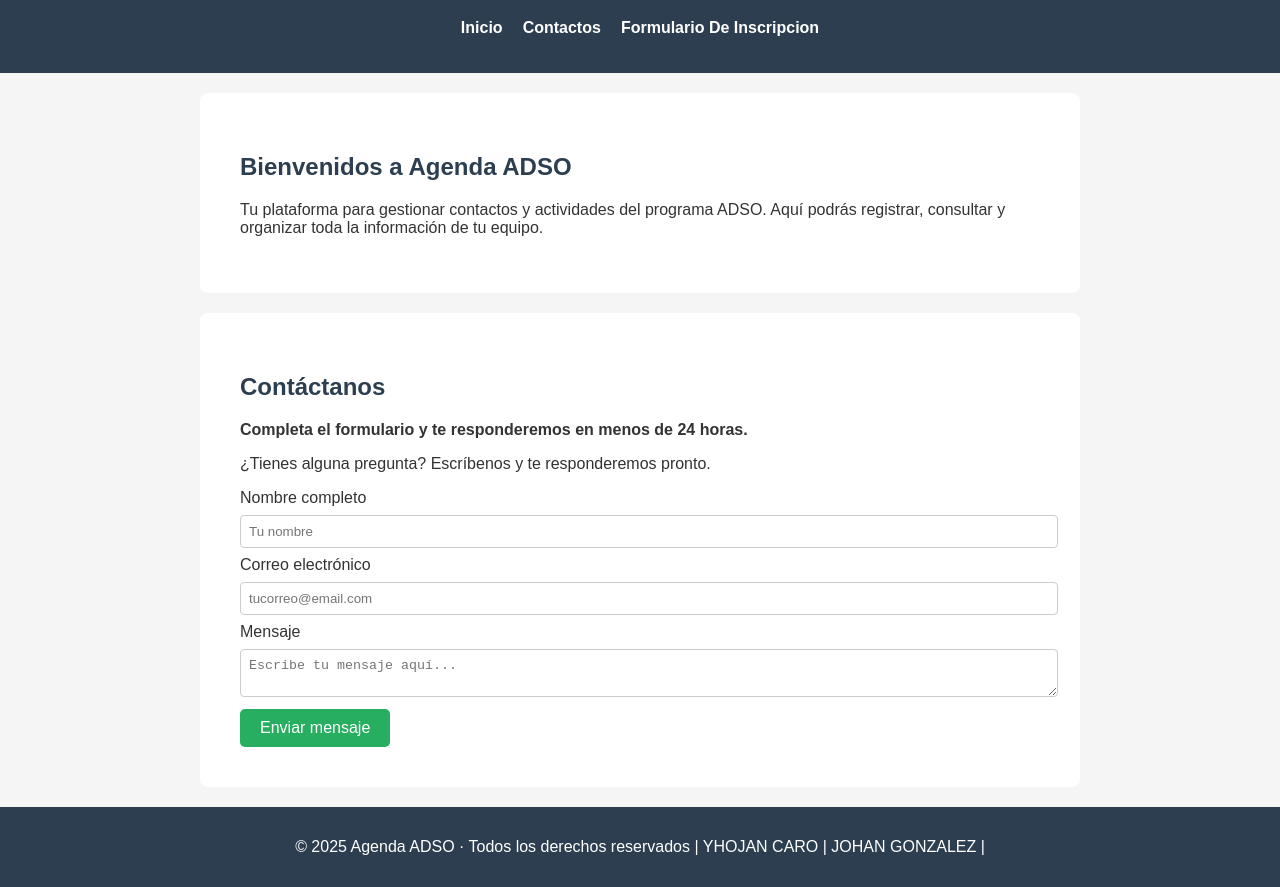
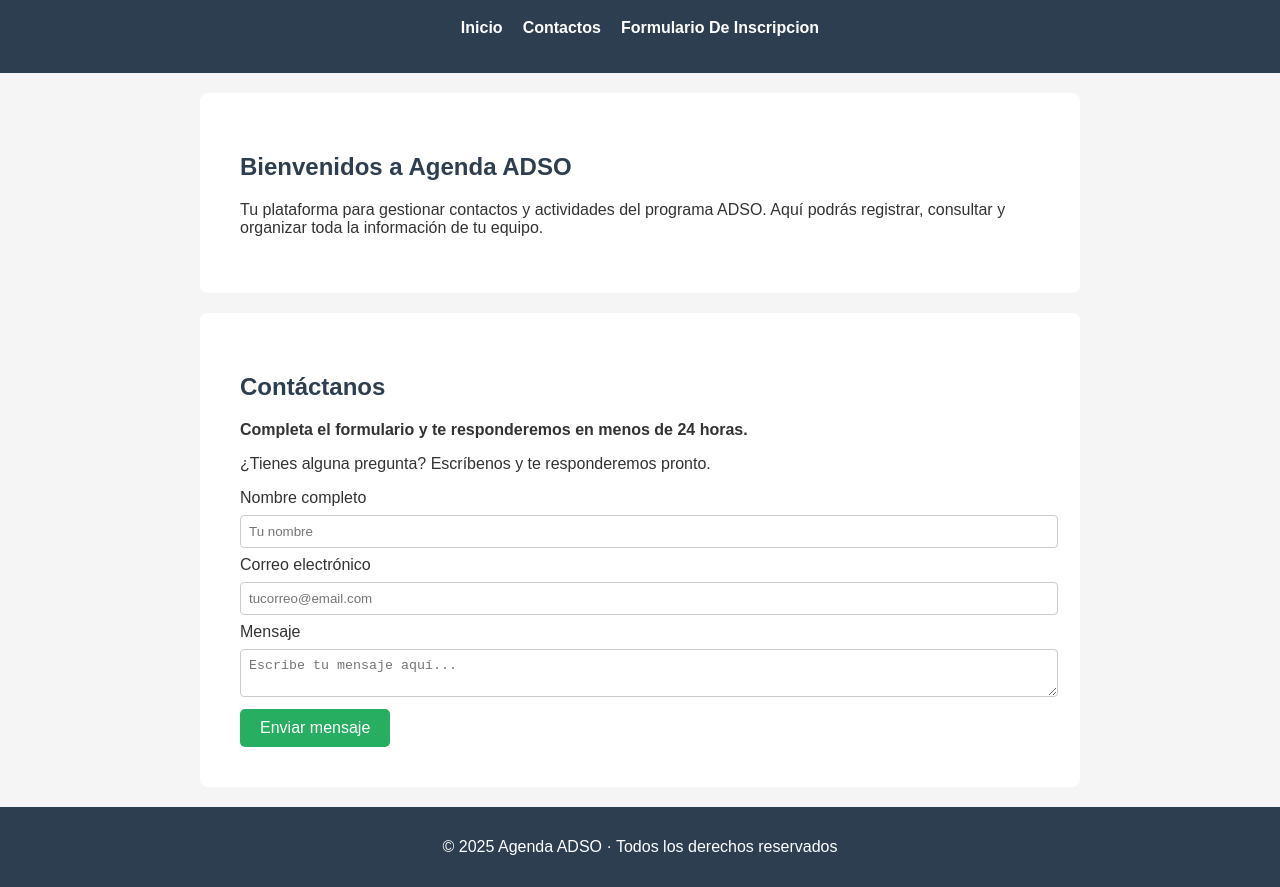
Before and after one commit to YhojanCaro19/Agenda-ADSO-ControlDeVersiones, a plain HTML site: page index.html in a window 1280 px wide. Shown: the part 81-968 px from the top of the page. Drawn offline with Linux system fonts and the light colour scheme.

Commit message:
feat: agregar footer con información del sitio

```diff
--- a/index.html
+++ b/index.html
@@ -118,9 +118,8 @@
             <button type="submit">Enviar mensaje</button>
         </form>
     </section>
-
     <footer>
-        <p>© 2025 Agenda ADSO · Todos los derechos reservados | YHOJAN CARO | JOHAN GONZALEZ |</p>
+        <p>© 2025 Agenda ADSO · Todos los derechos reservados</p>
     </footer>
 
 </body>
```
